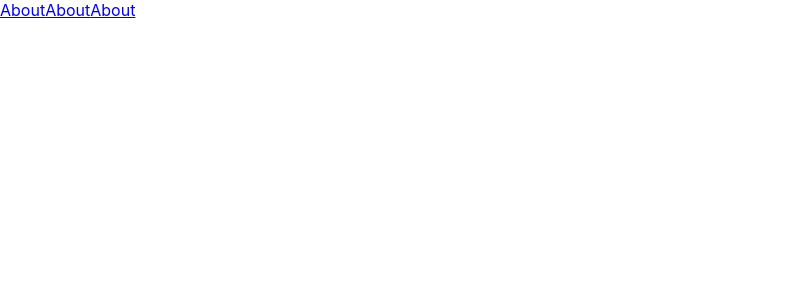
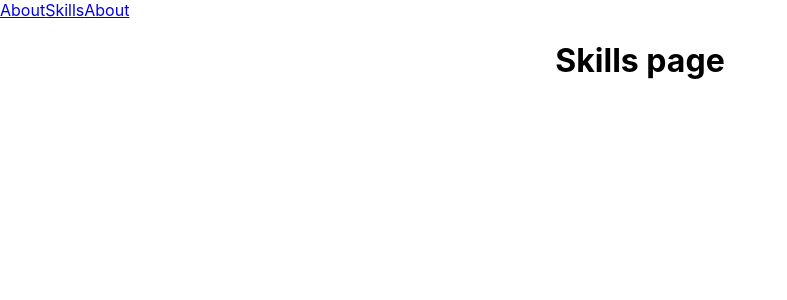
Before and after one commit to sahil-athia/personal-website, a React (Create React App) app: page /skills in a window 1280 px wide. Shown: the top 300 px of the page, without its empty margins (0-787 px from the left). Built offline with nearby package versions, Linux system fonts and the light colour scheme.

Commit message:
add skills page and route

```diff
--- a/src/App.js
+++ b/src/App.js
@@ -7,12 +7,13 @@ import {
 } from "react-router-dom";
 
 import About from "./pages/About"
+import Skills from "./pages/Skills"
 
 function App() {
   return (
     <Router>
       <Link to="/about">About</Link>
-      <Link to="/about">About</Link>
+      <Link to="/skills">Skills</Link>
       <Link to="/about">About</Link>
 
       <div className="App">
@@ -24,7 +25,8 @@ function App() {
           <Route exact path='/about'>
             <About/>
           </Route>
-          <Route exact path='/signup'>
+          <Route exact path='/skills'>
+            <Skills />
           </Route>
         </Switch>
       </div>
--- /dev/null
+++ b/src/pages/Skills.jsx
@@ -0,0 +1,7 @@
+export default function Skills() {
+  return(
+    <div>
+      <h1>Skills page</h1>
+    </div>
+  )
+}
```
